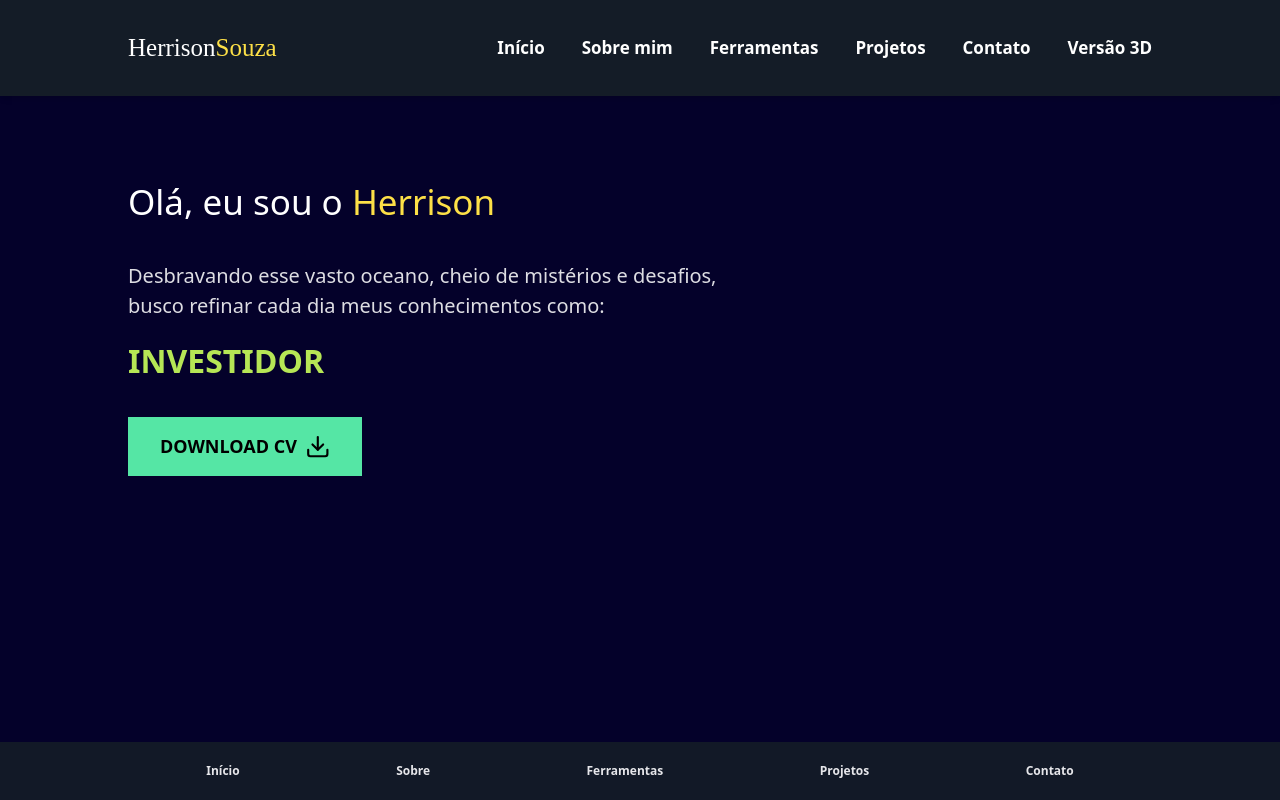
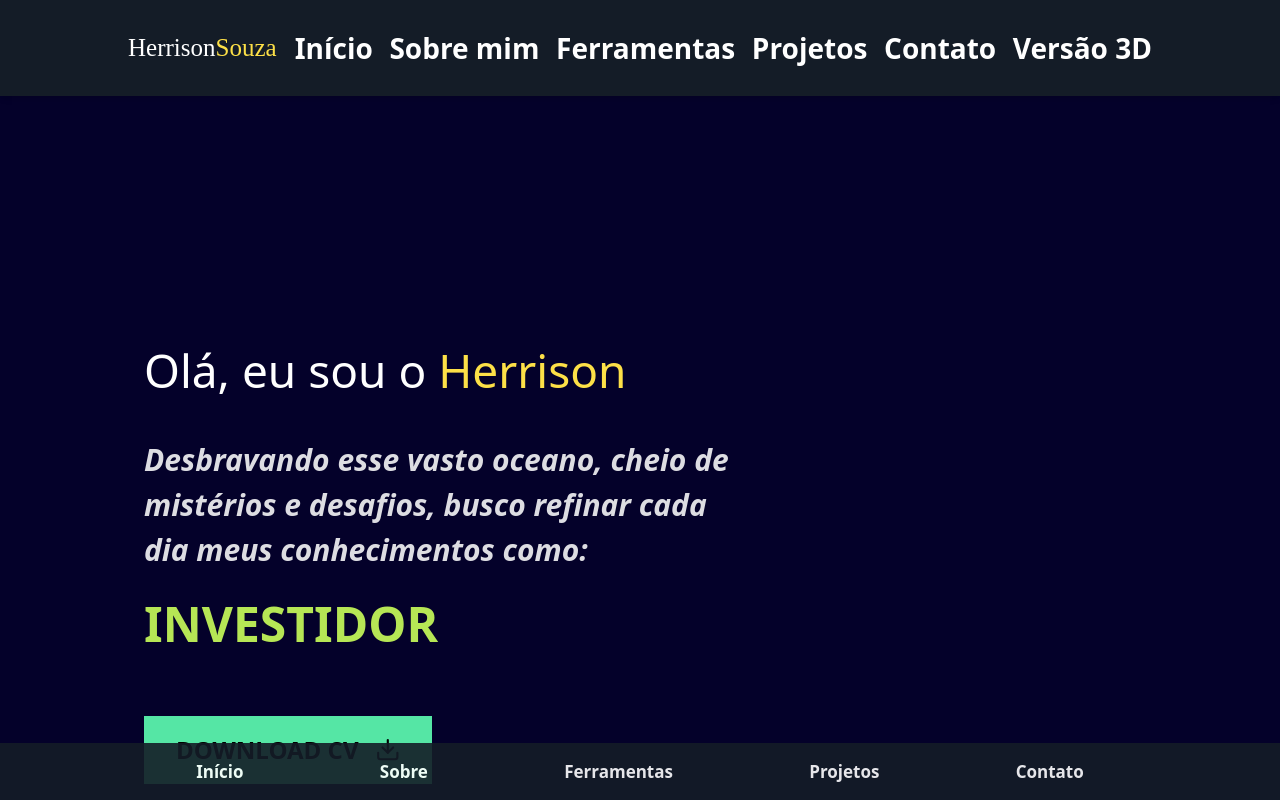
Before and after one commit to Stormlig/Portfolio, a React (Vite) app: page / in a window 1280 px wide. Shown: the top 800 px of the page. Built offline with nearby package versions, Linux system fonts and the light colour scheme; a web font is replaced by a local one.

Commit message:
update style

```diff
--- a/src/components/background/About/About.tsx
+++ b/src/components/background/About/About.tsx
@@ -3,11 +3,11 @@ const About = () => {
     <section id="about" className='flex flex-col h-full bg-[#04012a] pt-[4rem] pb-[4rem]'>
       <div className=' w-[80%] mx-auto items-center'>
 
+        <h1 className='text-[45px] text-center md:text-[55px] font-bold uppercase text-[#b6e655] mb-6 max-sm:text-[35px]'>
+          Sobre mim
+        </h1>
+
         <div className='md:w-[70%]'>
-          <h1 className='text-[45px] font-bold uppercase text-[#b6e655] mb-6 max-sm:text-[35px]'>
-            Sobre mim
-          </h1>
-
           <h2 className='text-[20px] md:text-[35px] lg:text-[45px] md:leading-[3rem] leading-[2rem] mt-[2rem] mb-[1rem] font-bold text-white'>
             Primeiros  <span className="text-yellow-300">passos</span>
           </h2>
--- a/src/components/background/Contact/Contact.tsx
+++ b/src/components/background/Contact/Contact.tsx
@@ -1,13 +1,14 @@
 const Contact = () => {
   return (
-    <section id="contact" className="sm:w-[80%] xl:w-[70%] 2xl:w-[50%] mx-auto px-12 mt-8 mb-4">
+    <section id="contact" className="sm:w-[80%] xl:w-[70%] 2xl:w-[50%] mx-auto px-12 mt-20 mb-4">
       <div className=" text-white mb-8">
-        <h1 className=" mb-8 text-center text-yellow-300 font-bold text-[35px] md:text-[45px] lg:text-[50px]">CONTATO</h1>
+        <h1 className=" mb-10 text-center text-yellow-300 font-bold text-[35px] md:text-[45px] lg:text-[50px]">CONTATO</h1>
 
-        <p className="text-[24px] md:text-[28px] xl:text-[33px]   mb-4">Interessado algo? <span className="text-yellow-300"> Surgiu alguma duvida? </span>
-          Ficarei contente em responder. Envie-me uma mensagem</p>
+        <p className="text-[26px] md:text-[30px] xl:text-[35px] mb-4 italic">Interessado algo?</p>
 
-        <p className="text-[25px] mb-14 mt-24  text-slate-400 italic text-center">Feitos grandiosos são realizados quando mentes brilhantes se encontram!</p>
+        <p className="text-[24px] md:text-[28px] xl:text-[33px] mb-4 "> Ficarei contente em responder. Envie-me uma mensagem</p>
+
+        <p className="text-[25px] mb-10 mt-20 text-slate-400 italic text-center">Feitos grandiosos são realizados quando mentes brilhantes se encontram!</p>
       </div>
 
       <form
--- a/src/components/background/Footer/Footer.tsx
+++ b/src/components/background/Footer/Footer.tsx
@@ -2,23 +2,23 @@ import { SiDiscord, SiGithub, SiLinkedin } from 'react-icons/si'
 
 const Footer = () => {
   return (
-    <footer className=" pt-[2rem] pb-[2rem] bg-[#02050a] text-white ">
+    <footer className=" pb-20 pt-8 bg-[#02050a] text-white ">
       <div className='flex flex-row-auto justify-around '>
         <p className='text-[20px]'>@2024 <span className='text-yellow-300 '> Herrison </span></p>
-        <ul className='flex flex-row text-[2rem]'>
-          <li className='mx-2'>
+        <ul className='flex flex-row text-[2rem] '>
+          <li className='mx-2 hover:text-yellow-100 duration-300'>
             <a href="https://www.linkedin.com/in/herrison-souza-630118187/">
               <SiLinkedin />
             </a>
           </li>
 
-          <li className='mx-2'>
+          <li className='mx-2 hover:text-yellow-100 duration-300'>
             <a href="https://github.com/Stormlig">
               <SiGithub />
             </a>
           </li>
 
-          <li className='mx-2'>
+          <li className='mx-2 hover:text-yellow-100 duration-300'>
             <a href="">
               <SiDiscord />
             </a>
--- a/src/components/background/Header/Header.tsx
+++ b/src/components/background/Header/Header.tsx
@@ -3,7 +3,7 @@ import Nav from './components/Nav'
 
 const Header = () => {
   return (
-    <header id='home'>
+    <header id='home' >
       <Nav />
       <Hero />
     </header>
--- a/src/components/background/Hero/Hero.tsx
+++ b/src/components/background/Hero/Hero.tsx
@@ -7,23 +7,20 @@ import { memo } from 'react'
 
 const Hero = memo(() => {
   return (
-    <div className='relative h-[88vh] max-[320px]:h-[100vh] '>
+    <div className='w-[80%] flex flex-col items-baseline ml-10 mt-48 mb-24 max-[320px]:mt-32 md:ml-20 md:mt-60 md:mb-36 xl:ml-36 2xl:ml-48 2xl:mb-48 2xl:mt-72'>
       {/* <ParticlesBg /> */}
-      <div className='absolute top-20 w-[80%] max-[360px]:top-12   flex flex-col items-baseline  sm:left-12 max-sm:left-8  md:left-20 lg:left-32 2xl:left-[10rem]'>
-
-        <div >
-          <h1 className='text-[30px] md:text-[35px] text-white '>
+      <h1 className='text-[28px] md:text-[46px] text-white '>
         Olá, eu sou o <span className='text-yellow-300'>Herrison</span>
       </h1>
 
-          <p className='mt-[2rem] mb-[1rem] text-[20px] text-[#ffffffdd] w-[60%] max-sm:w-[80%]'>
+      <p className='mt-[2rem] mb-[1rem] text-[20px] md:text-[30px] md:w-[80%] lg:w-[60%] text-[#ffffffdd]  max-sm:w-full italic font-semibold'>
         Desbravando esse vasto oceano, cheio de mistérios e desafios, busco refinar cada dia meus conhecimentos como:
       </p>
+
       <TextEffect />
-        </div>
 
-        <div className='mt-8 flex-col space-y-6 sm:space-y-0 sm:flex sm:flex-row items-center sm:space-x-6'>
-          <button className='px-8 hover:bg-yellow-400 transition-all duration-200 py-4 text-[18px] font-bold uppercase bg-[#55e6a5] text-black flex items-center space-x-2'>
+      <div className='mt-12 flex-col space-y-6 sm:space-y-0 sm:flex sm:flex-row items-center sm:space-x-6'>
+        <button className='px-8 md:text-[24px] md:space-x-4 hover:bg-yellow-400 transition-all duration-200 py-4 text-[18px] font-bold uppercase bg-[#55e6a5] text-black flex items-center space-x-3 '>
           <p>Download CV</p>
           <LuDownload className='w-[1.6rem] h-[1.7rem]' />
         </button>
@@ -34,8 +31,8 @@ const Hero = memo(() => {
           <img src='/images/u1.jpg' alt='user' className='object-cover rounded-full' />
         </div> */}
 
-      </div>
-    </div>
+    </div >
+
   )
 })
 
--- a/src/components/background/Hero/components/TextEffect.tsx
+++ b/src/components/background/Hero/components/TextEffect.tsx
@@ -15,7 +15,7 @@ const TextEffect = () => {
       ]}
 
       speed={50}
-      className='text-[2rem] md:text-[2rem] text-[#b6e655] font-bold uppercase'
+      className='text-[2rem] md:text-[3rem] md:mb-2 text-[#b6e655] font-bold uppercase'
       repeat={Infinity}
     />
   )
--- a/src/index.css
+++ b/src/index.css
@@ -23,11 +23,11 @@ body {
 
 @layer components {
   .nav-link{
-    @apply relative font-semibold text-white cursor-pointer text-[17px] w-fit md:block after:block after:content-[''] after:absolute after:h-[3px] after:bg-yellow-500 after:w-full after:scale-x-0 after:hover:scale-x-100 after:transition after:duration-300 after:origin-center hidden
+    @apply relative font-semibold text-white cursor-pointer text-[18px] md:text-[22px] xl:text-[28px] w-fit md:block after:block after:content-[''] after:absolute after:h-[3px] after:bg-yellow-500 after:w-full after:scale-x-0 after:hover:scale-x-100 after:transition after:duration-300 after:origin-center hidden
   }
 
   .nav-link-floating{
-    @apply relative mx-auto max-[400px]:mx-0 inset-0 font-semibold text-white cursor-pointer text-[12px] p-1 w-fit md:block after:block after:content-[''] after:absolute after:h-[3px] after:bg-yellow-500 after:w-full after:scale-x-0 after:hover:scale-x-90 after:transition after:duration-300 after:origin-center
+    @apply relative mx-auto max-[400px]:mx-0  font-semibold text-white cursor-pointer text-[17px] w-fit md:block after:block after:content-[''] after:absolute after:h-[3px] after:bg-yellow-500 after:w-full after:scale-x-0 after:hover:scale-x-75 after:transition after:duration-300
   }
 
   .heading{
```
Lines whose indentation alone changed are shown as unchanged.
